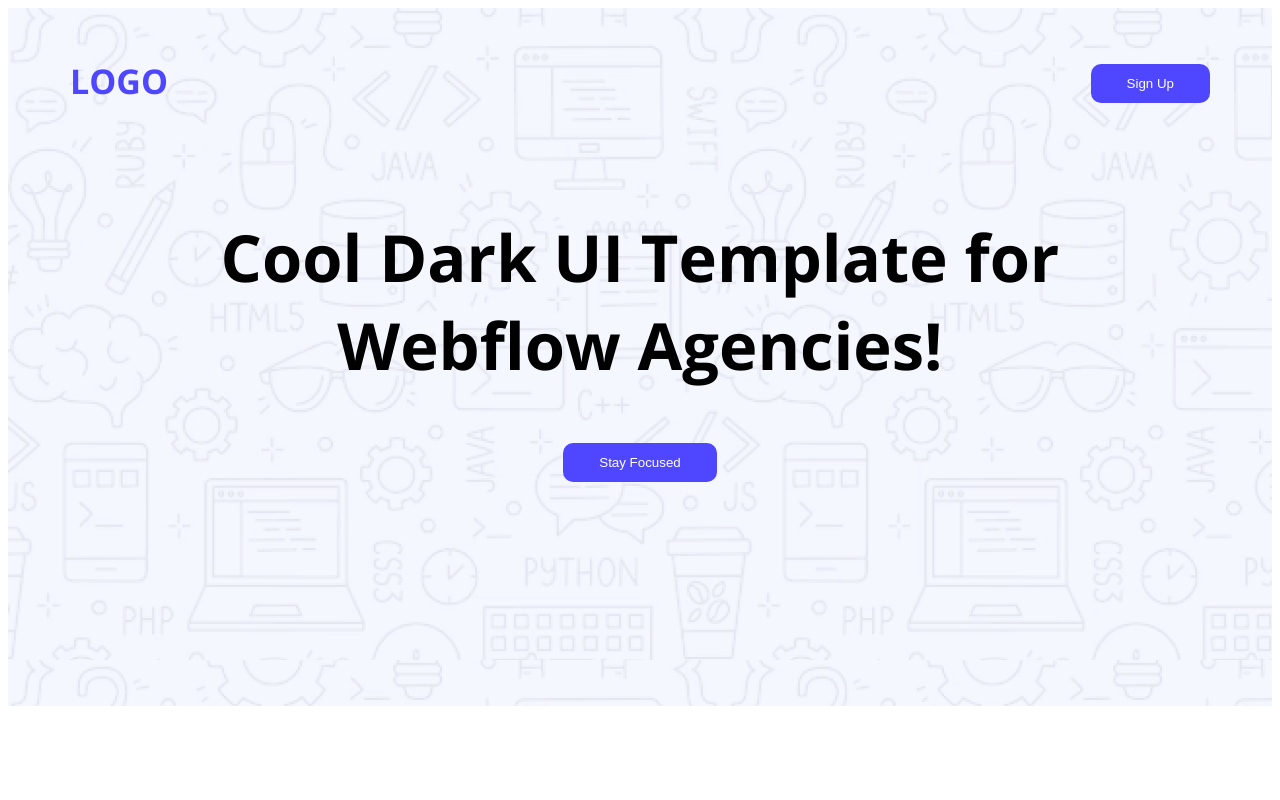
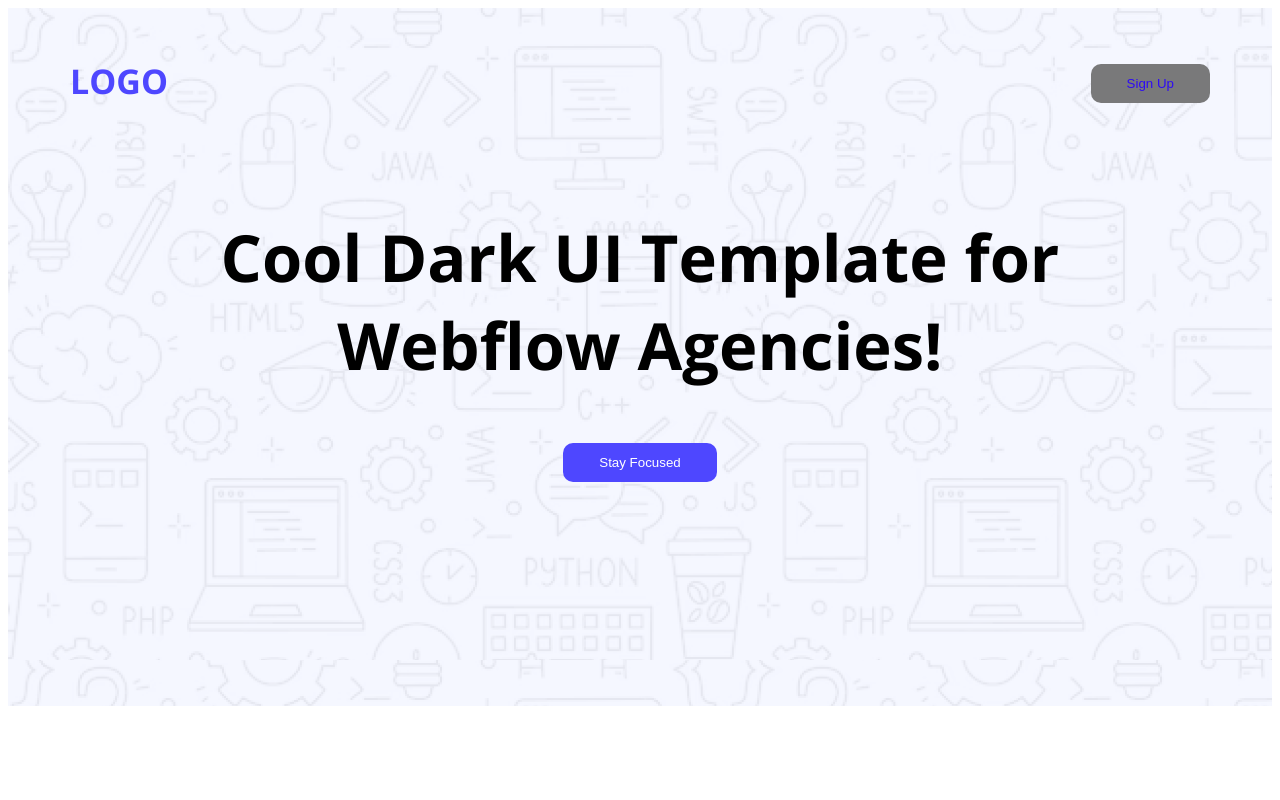
Before and after one commit to MdAbdullah1212/assignment001, a plain HTML site: page index.html in a window 1280 px wide. In both pictures the pointer is over the button "Sign Up". Shown: the top 800 px of the page. Drawn offline with nearby package versions, Linux system fonts and the light colour scheme.

Commit message:
full web

```diff
--- a/styles/stye.css
+++ b/styles/stye.css
@@ -17,7 +17,10 @@
     border: none;
 
 }
-
+.btn-primary:hover{
+    background-color: #79797a;
+    color: #2e0bf5;
+}
 .text-color {
     color: #4E47FF;
     font-weight: bold;
```
